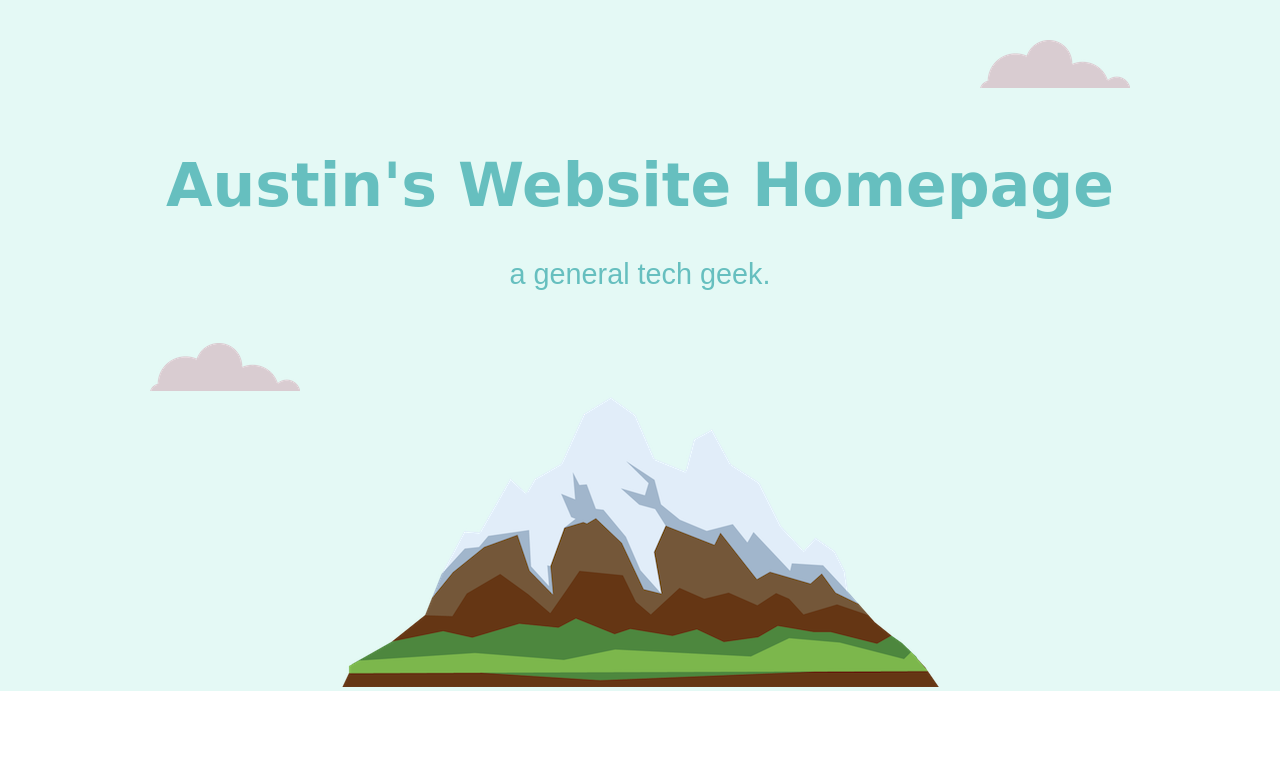
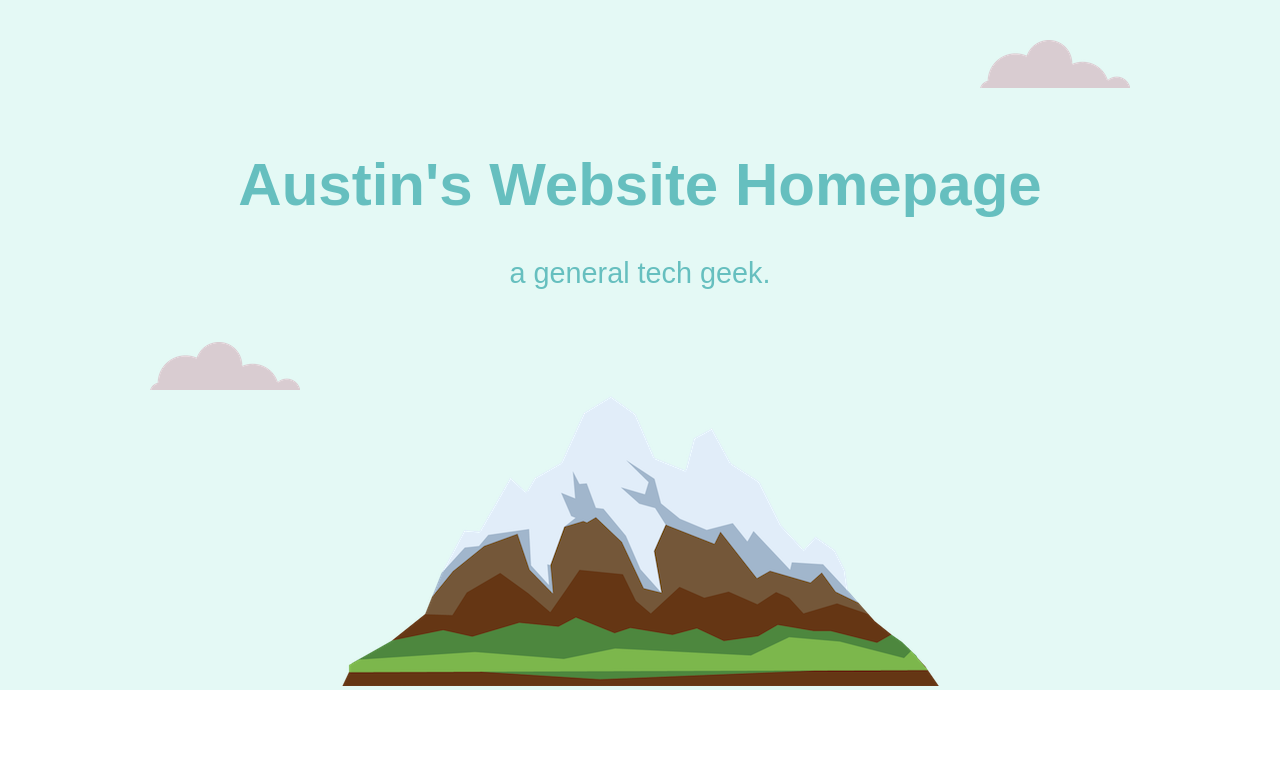
Before and after one commit to austinmccready/personal-website, a plain HTML site: page index.html in a window 1280 px wide. Shown: the top 767 px of the page. Drawn offline with Linux system fonts and the light colour scheme.

Commit message:
Update styles.css

```diff
--- a/css/styles.css
+++ b/css/styles.css
@@ -14,7 +14,7 @@ h1 {
   font-size: 60px;
     /* moves the top closer to the center. Using the circle method, starting with top, right, bottom and left */
   margin: 50px auto 0 auto;
-  font-family: 'Playfair Display', cursive;
+  font-family: 'Playfair Display', sans-serif;
 }
 /* The 'h4' pertains to the line 'a programmer' */
 h4 {
```
